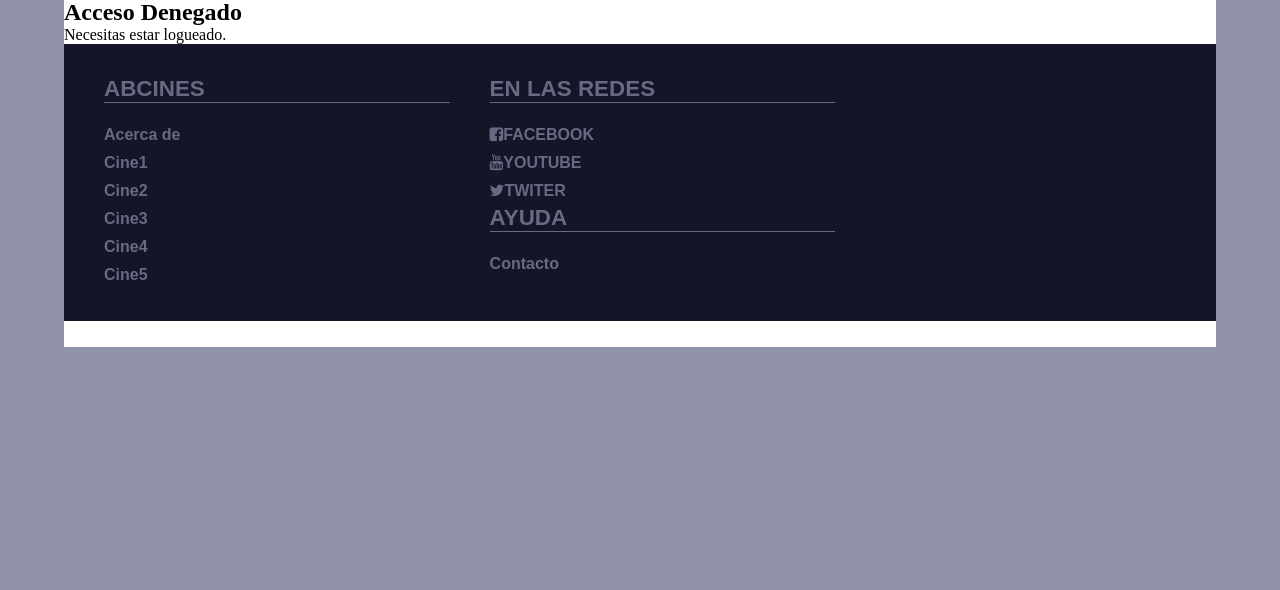
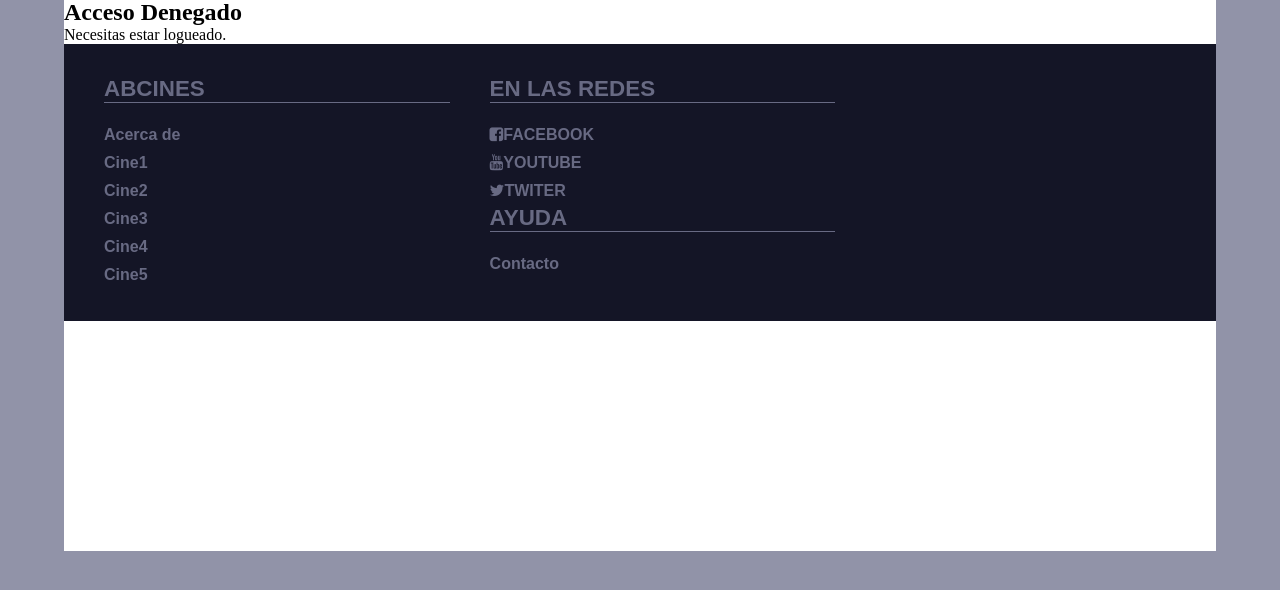
Before and after one commit to elielr01/ABCine, a PHP site: page /miweb/user.php in a window 1280 px wide. Shown: the part 111-701 px from the top of the page. Run offline with PHP 8.4, Linux system fonts and the light colour scheme.

Commit message:
fixed footer

```diff
--- a/css/user/user.css
+++ b/css/user/user.css
@@ -19,6 +19,7 @@
 
 article{
 	background: white !important;
+	padding-bottom: 18% !important;
 }
 
 .user a {
```
